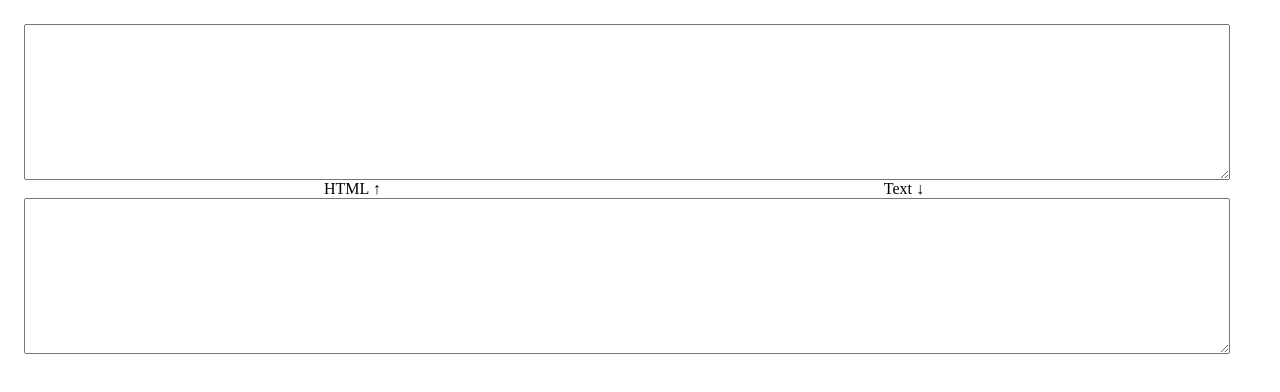
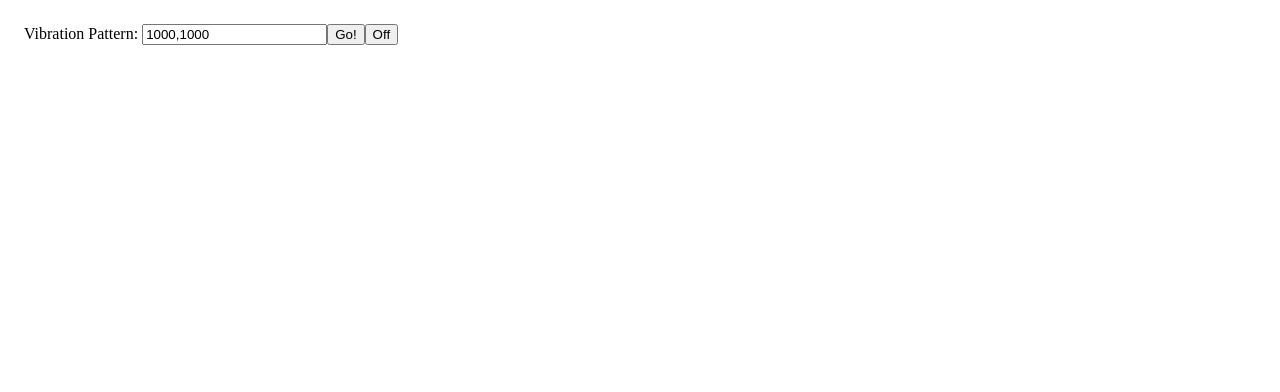
Before and after one commit to marcong95/react-playground, a React app: page / in a window 1280 px wide. Shown: the top 392 px of the page. Built offline with nearby package versions, Linux system fonts and the light colour scheme.

Commit message:
VibrationDemo & HtmlEntities

```diff
--- a/src/App.jsx
+++ b/src/App.jsx
@@ -1,12 +1,12 @@
 import React, { Component } from 'react'
 
-import HtmlEntities from './components/HtmlEntities'
+import VibrationDemo from './components/VibrationDemo'
 
 export default class ReactPlayground extends Component {
   render () {
     return (
       <div className="react-playground">
-        <HtmlEntities />
+        <VibrationDemo />
       </div>
     )
   }
--- a/src/components/HtmlEntities.jsx
+++ b/src/components/HtmlEntities.jsx
@@ -1,7 +1,5 @@
 import React, { Component } from 'react'
 import styles from '../styles/HtmlEntities.module.styl'
-
-console.log(styles)
 
 export default class HtmlEntities extends Component {
   constructor (props) {
--- /dev/null
+++ b/src/components/VibrationDemo.jsx
@@ -0,0 +1,72 @@
+import React, { Component } from 'react'
+
+export default class VibrationDemo extends Component {
+  constructor () {
+    super()
+
+    this.state = {
+      pattern: [1000, 1000],
+      vibrationTimer: undefined,
+      apiSupported: !!navigator.vibrate,
+      success: false
+    }
+  }
+
+  render () {
+    return (
+      <div
+        className="vibration-demo">
+        { !this.state.apiSupported && <p>Vibration API not supported!</p> }
+        <label htmlFor="vibrate-pattern">
+          <span>Vibration Pattern: </span>
+          <input
+            type="text"
+            id="vibrate-pattern"
+            name="pattern"
+            placeholder="splited by space or comma"
+            defaultValue={this.state.pattern.join(',')}
+            onChange={this.handleInput}/>
+        </label>
+        <button
+          onClick={this.vibrate}>Go!</button>
+        <button
+          onClick={this.toggleVibration}>{this.state.vibrationTimer ? 'On' : 'Off'}</button>
+      </div>
+    )
+  }
+
+  handleInput = (e) => {
+    const pattern = e.target.value.split(/[ ,]+/).map(t => parseInt(t))
+    this.setState({
+      pattern
+    })
+  }
+
+  vibrate = () => {
+    if (!this.state.apiSupported) {
+      return
+    }
+
+    let success = false
+    success = navigator.vibrate(this.state.pattern)
+    this.setState({ success })
+  }
+
+  toggleVibration = () => {
+    if (!this.state.apiSupported) {
+      return
+    }
+
+    if (this.state.vibrationTimer) {
+      clearInterval(this.state.vibrationTimer)
+      this.setState({
+        vibrationTimer: undefined
+      })
+    } else {
+      const duration = this.state.pattern.reduce((time, acc) => acc + time, 0)
+      this.setState({
+        vibrationTimer: setInterval(this.vibrate, duration)
+      })
+    }
+  }
+}
--- a/src/styles/index.styl
+++ b/src/styles/index.styl
@@ -3,13 +3,3 @@
 #root
   padding 1em
   max-width 1200px
-
-.antd-table *,
-.scrollbar-test
-  scrollbar-x(5px, #ccc, #888, 5px)
-  scrollbar-y(5px, #ccc, #888, 5px)
-
-.scrollbar-test
-  width 300px
-  height 200px
-  overflow-y scroll
```
